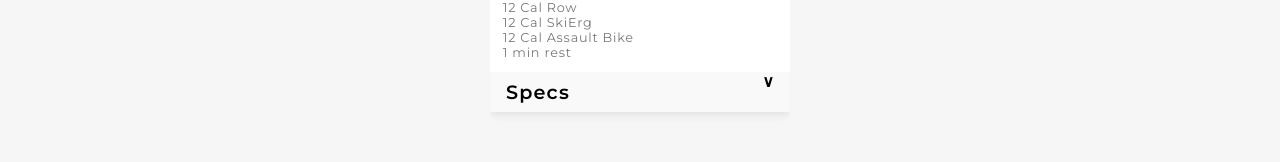
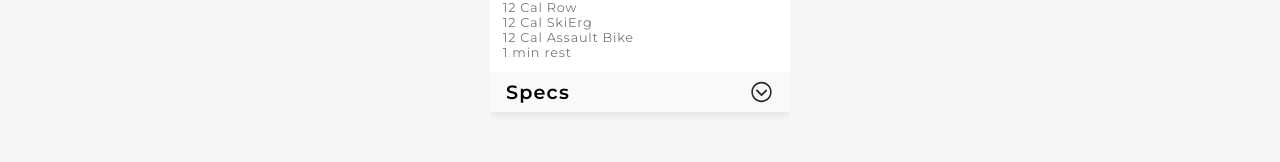
Before and after one commit to kjkaizens/givemeawod, a Next.js app: page /26042022 in a window 1280 px wide. Shown: the part 302-464 px from the top of the page. Built offline with nearby package versions, Linux system fonts and the light colour scheme.

Commit message:
dropdown-up button

```diff
--- a/components/Navbar.tsx
+++ b/components/Navbar.tsx
@@ -1,7 +1,7 @@
 import styles from "../styles/Home.module.css"
 import React, { useState } from "react";
-import { MdClose } from "react-icons/md"
-import { FiMenu } from "react-icons/fi"
+import { MdClose } from "react-icons/md";
+import { FiMenu } from "react-icons/fi";
 
 
 function Navbar(){
--- a/components/spec.tsx
+++ b/components/spec.tsx
@@ -1,5 +1,7 @@
 import {useState} from 'react';
 import styles from "../styles/Home.module.css"
+import {IoIosArrowDropdown} from "react-icons/io";
+import {IoIosArrowDropup} from "react-icons/io";
 
 
 function Spec() {
@@ -11,7 +13,12 @@ function Spec() {
                     <div >
                         <div className={styles.specBar} onClick={toggle}>
                             <div className={styles.specsTitle} >Specs</div>
-                            <span className={styles.specsChild} >{selected ? '∨ ':'∧'}</span>
+                            <span className={styles.specsChild} >{selected ? (
+                                <IoIosArrowDropdown className={styles.specsButton}/>
+                                ):(
+                                <IoIosArrowDropup className={styles.specsButton}/>
+                                )
+                            }</span>
                         </div>
 
 
--- a/styles/Home.module.css
+++ b/styles/Home.module.css
@@ -246,6 +246,13 @@
   background: #F9F9F9;
 }
 
+.specsButton{
+  margin: auto;
+  justify-content: center;
+  color: #2B2B2B;
+  height: 100%;
+  width: 25px;
+}
 .specsTitle {
   padding-top: 8px;
   padding-bottom: 8px;
```
